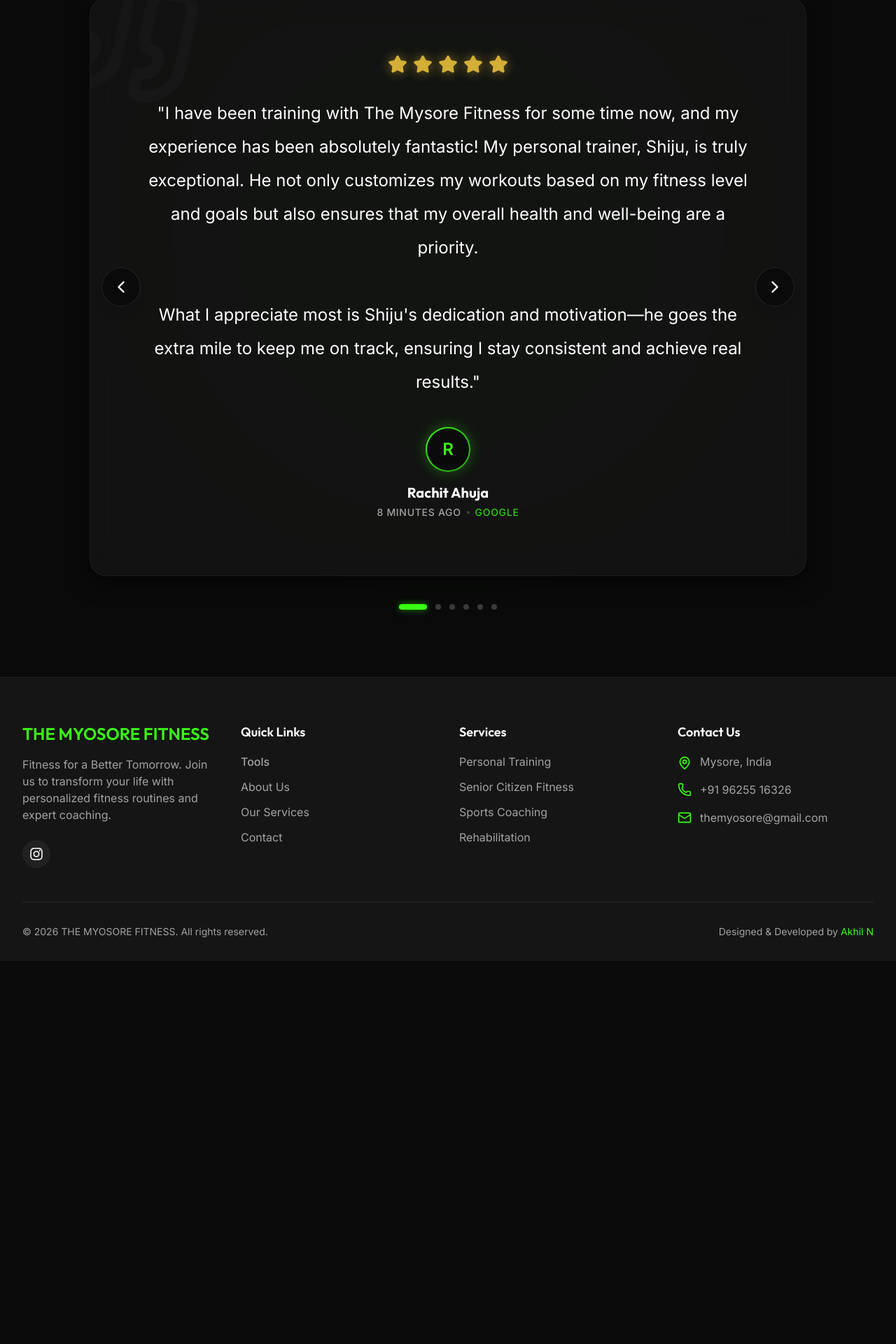
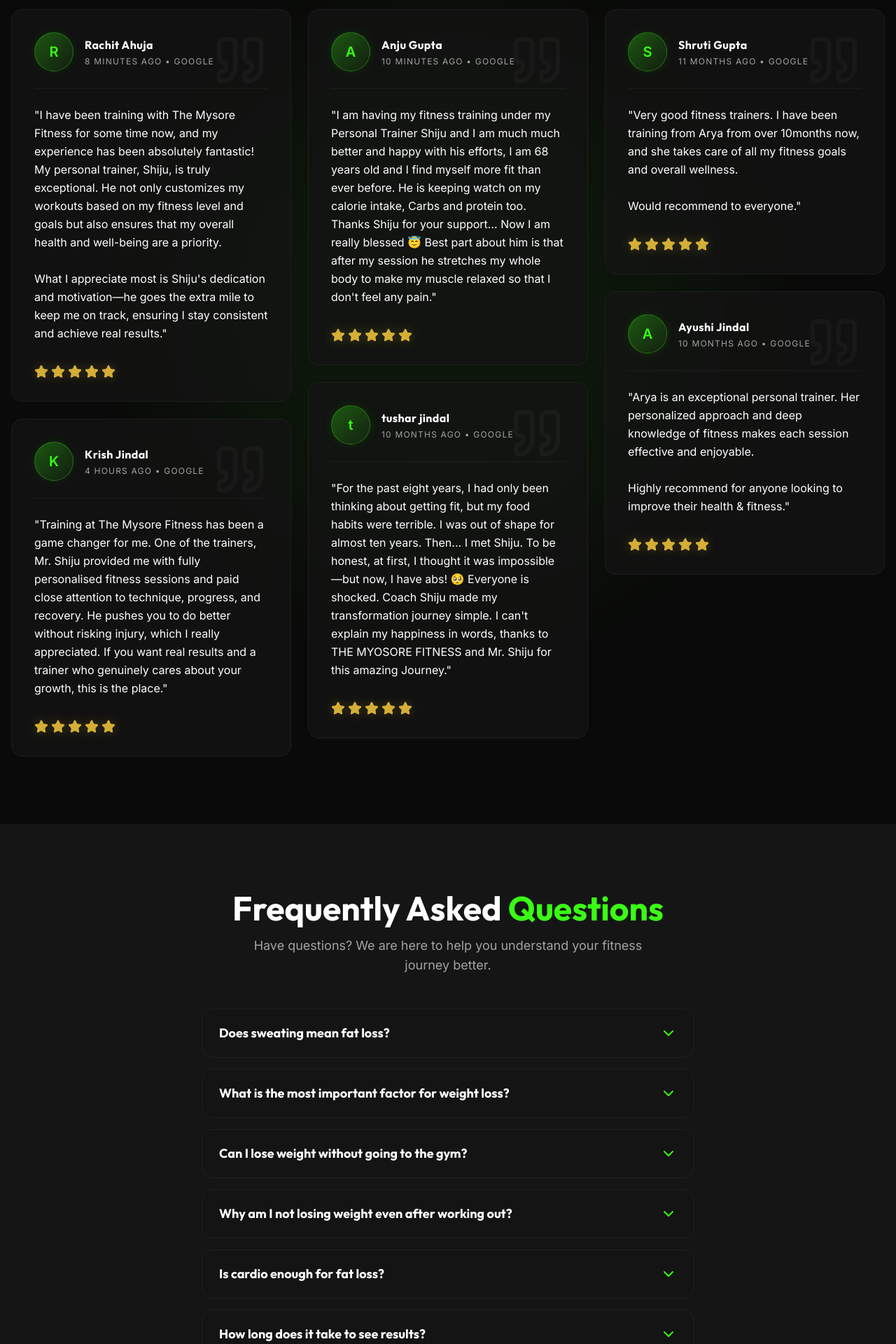
Before and after one commit to akhiln2003/THE_MYOSORE-Freelance, a React (Vite) app in the folder client/: page / in a window 1280 px wide. Shown: the part 2398-4318 px from the top of the page at 70% size. Before the commit the page ends 3771 px from the top, so only its background shows below. Built offline with nearby package versions, Linux system fonts and the light colour scheme.

Commit message:
feat(client): enhance UI and add scroll-to-top functionality
- add ScrollToTop component for improved navigation
- update App layout to integrate scroll behavior
- improve Footer and Testimonials components UI
- refine Home, Contact, and Tools pages styling and structure

```diff
--- a/client/src/App.jsx
+++ b/client/src/App.jsx
@@ -6,6 +6,7 @@ import { AnimatePresence } from 'framer-motion';
 import Navbar from './components/Navbar';
 import Footer from './components/Footer';
 import Loader from './components/Loader';
+import ScrollToTop from './components/ScrollToTop';
 
 // Pages
 import Home from './pages/Home';
@@ -27,6 +28,7 @@ function App() {
 
   return (
     <Router>
+      <ScrollToTop />
       <AnimatePresence mode="wait">
         {loading ? (
           <Loader key="loader" />
--- a/client/src/components/Footer.jsx
+++ b/client/src/components/Footer.jsx
@@ -50,10 +50,6 @@ const Footer = () => {
           <div>
             <h4 className="text-lg font-heading font-semibold mb-4 text-text-main">Contact Us</h4>
             <ul className="space-y-4">
-              <li className="flex items-start space-x-3 text-text-muted">
-                <MapPin size={20} className="text-primary shrink-0 mt-1" />
-                <span>Mysore, India</span>
-              </li>
               <li className="flex items-center space-x-3 text-text-muted">
                 <Phone size={20} className="text-primary shrink-0" />
                 <span>+91 96255 16326</span>
@@ -61,6 +57,10 @@ const Footer = () => {
               <li className="flex items-center space-x-3 text-text-muted">
                 <Mail size={20} className="text-primary shrink-0" />
                 <span>themyosore@gmail.com</span>
+              </li>
+              <li className="flex items-start space-x-3 text-text-muted">
+                <MapPin size={32} className="text-primary shrink-0 mt-1" />
+                <span>House no.H-32 kp-1 Jaypee greens wish Town sector -133 noida uttarpradesh</span>
               </li>
             </ul>
           </div>
--- /dev/null
+++ b/client/src/components/ScrollToTop.jsx
@@ -0,0 +1,14 @@
+import { useEffect } from 'react';
+import { useLocation } from 'react-router-dom';
+
+const ScrollToTop = () => {
+  const { pathname } = useLocation();
+
+  useEffect(() => {
+    window.scrollTo(0, 0);
+  }, [pathname]);
+
+  return null;
+};
+
+export default ScrollToTop;
--- a/client/src/components/Testimonials.jsx
+++ b/client/src/components/Testimonials.jsx
@@ -65,17 +65,7 @@ const Testimonials = () => {
               <Quote size={120} />
             </div>
 
-            <div className="flex space-x-1 mb-6 relative z-10">
-              {[...Array(review.rating)].map((_, i) => (
-                <Star key={i} className="text-accent fill-accent w-[18px] h-[18px] drop-shadow-[0_0_8px_rgba(212,175,55,0.6)]" />
-              ))}
-            </div>
-
-            <p className="text-text-main/90 text-[16px] font-light leading-relaxed mb-8 whitespace-pre-wrap relative z-10">
-              "{review.text}"
-            </p>
-
-            <div className="flex items-center space-x-4 pt-6 border-t border-white/5 relative z-10">
+            <div className="flex items-center space-x-4 mb-6 pb-6 border-b border-white/5 relative z-10">
               <div className="w-14 h-14 rounded-full bg-gradient-to-br from-primary to-primary-dark p-[2px] shadow-[0_0_15px_rgba(57,255,20,0.2)] group-hover:shadow-[0_0_25px_rgba(57,255,20,0.4)] transition-shadow duration-500">
                 <div className="w-full h-full bg-bg-dark rounded-full flex items-center justify-center text-primary font-bold text-xl">
                   {review.name.charAt(0)}
@@ -90,6 +80,16 @@ const Testimonials = () => {
                 </div>
               </div>
             </div>
+
+            <p className="text-text-main/90 text-[16px] font-light leading-relaxed mb-8 whitespace-pre-wrap relative z-10">
+              "{review.text}"
+            </p>
+
+            <div className="flex space-x-1 mt-auto relative z-10">
+              {[...Array(review.rating)].map((_, i) => (
+                <Star key={i} className="text-accent fill-accent w-[18px] h-[18px] drop-shadow-[0_0_8px_rgba(212,175,55,0.6)]" />
+              ))}
+            </div>
           </motion.div>
         ))}
       </div>
--- a/client/src/pages/Contact.jsx
+++ b/client/src/pages/Contact.jsx
@@ -92,7 +92,7 @@ const Contact = () => {
                   </div>
                   <div>
                     <h4 className="text-lg font-bold">Location</h4>
-                    <p className="text-text-muted mt-1">Myosore, Karnataka, India<br/>(Placeholder Address)</p>
+                    <p className="text-text-muted mt-1 leading-relaxed">House no.H-32 kp-1 Jaypee greens wish Town<br/>sector -133 noida uttarpradesh<br/>Pincode - 201304</p>
                   </div>
                 </li>
                 <li className="flex items-start space-x-4">
@@ -119,7 +119,7 @@ const Contact = () => {
             {/* Google Maps Integration */}
             <div className="glass-panel rounded-2xl overflow-hidden h-[300px]">
               <iframe
-                src="https://www.google.com/maps/embed?pb=!1m18!1m12!1m3!1d124738.45525501861!2d76.56564619478144!3d12.310625345714032!2m3!1f0!2f0!3f0!3m2!1i1024!2i768!4f13.1!3m3!1m2!1s0x3baf70381d572ef9%3A0x2b89ece8c0f8396d!2sMysuru%2C%20Karnataka!5e0!3m2!1sen!2sin!4v1700000000000!5m2!1sen!2sin"
+                src="https://maps.google.com/maps?q=House%20no.H-32%20kp-1%20Jaypee%20greens%20wish%20Town%20sector%20133%20noida%20uttarpradesh%20201304&t=&z=13&ie=UTF8&iwloc=&output=embed"
                 width="100%"
                 height="100%"
                 style={{ border: 0, filter: 'invert(90%) hue-rotate(180deg)' }}
--- a/client/src/pages/Home.jsx
+++ b/client/src/pages/Home.jsx
@@ -1,6 +1,6 @@
 import { motion, AnimatePresence } from 'framer-motion';
 import { useState, useEffect } from 'react';
-import { ChevronLeft, ChevronRight, Star, Quote, Dumbbell, HeartPulse, Trophy, Activity, ArrowRight } from 'lucide-react';
+import { ChevronLeft, ChevronRight, Star, Quote, Dumbbell, HeartPulse, Trophy, Activity, ArrowRight, ChevronDown } from 'lucide-react';
 import { Link } from 'react-router-dom';
 
 const reviews = [
@@ -49,23 +49,35 @@ const servicesList = [
   { id: 4, title: 'Rehabilitation', description: 'Guided recovery exercises to heal injuries safely and strengthen affected areas.', icon: <Activity className="w-8 h-8 text-primary" /> }
 ];
 
+const faqs = [
+  {
+    question: "Does sweating mean fat loss?",
+    answer: "No, sweating does not directly mean fat loss. Sweat is your body's way of cooling down. You may lose temporary water weight, but actual fat loss happens when you burn more calories than you consume over time."
+  },
+  {
+    question: "What is the most important factor for weight loss?",
+    answer: "The most important factor is a calorie deficit — burning more calories than you eat. Along with that, strength training, proper nutrition (especially protein), sleep, and consistency play a key role."
+  },
+  {
+    question: "Can I lose weight without going to the gym?",
+    answer: "Yes, weight loss is possible without the gym through proper diet control and physical activity like walking, running, or home workouts. However, strength training helps maintain muscle and improves overall body composition."
+  },
+  {
+    question: "Why am I not losing weight even after working out?",
+    answer: "Common reasons include:\n• Eating more calories than you think\n• Lack of consistency\n• Poor sleep\n• High stress levels\n• Not tracking progress properly\n\nWeight loss requires a combination of training, nutrition, and lifestyle balance."
+  },
+  {
+    question: "Is cardio enough for fat loss?",
+    answer: "Cardio helps burn calories, but it is not enough alone. Combining strength training + cardio + proper diet gives the best and sustainable results."
+  },
+  {
+    question: "How long does it take to see results?",
+    answer: "You may start noticing changes in 2–4 weeks, but visible and sustainable results usually take 8–12 weeks, depending on consistency, diet, and training intensity."
+  }
+];
+
 const Home = () => {
-  const [currentReview, setCurrentReview] = useState(0);
-
-  const nextReview = () => {
-    setCurrentReview((prev) => (prev === reviews.length - 1 ? 0 : prev + 1));
-  };
-
-  const prevReview = () => {
-    setCurrentReview((prev) => (prev === 0 ? reviews.length - 1 : prev - 1));
-  };
-
-  useEffect(() => {
-    const timer = setInterval(() => {
-      nextReview();
-    }, 6000);
-    return () => clearInterval(timer);
-  }, []);
+  const [openFaq, setOpenFaq] = useState(null);
 
   return (
     <motion.div
@@ -212,90 +224,108 @@ const Home = () => {
 
         <div className="max-w-screen-xl mx-auto px-4 relative z-10">
           <motion.div
-            className="text-center mb-16"
+            className="text-center mb-16 md:mb-20"
             initial={{ opacity: 0, y: 30 }}
             whileInView={{ opacity: 1, y: 0 }}
             viewport={{ once: true }}
             transition={{ duration: 0.6 }}
           >
-            <h2 className="text-4xl md:text-5xl font-heading font-bold mb-4">Real <span className="text-primary">Transformations</span></h2>
-            <p className="text-text-muted text-lg max-w-2xl mx-auto">Don't just take our word for it. Here's what our champions have to say about their fitness journey with Coach Shiju and Coach Arya.</p>
+            <h2 className="text-4xl md:text-5xl font-heading font-bold mb-4">Client <span className="text-primary">Stories</span></h2>
+            <p className="text-text-muted text-lg max-w-2xl mx-auto">Real people, actual results. See what our community has achieved with dedicated effort and expert guidance.</p>
           </motion.div>
 
-          <div className="relative max-w-5xl mx-auto">
-            <div className="rounded-3xl bg-bg-slate/80 backdrop-blur-xl border border-white/5 shadow-[0_8px_30px_rgb(0,0,0,0.6)] relative overflow-hidden">
-              {/* Subtle inner top glow */}
-              <div className="absolute inset-x-0 top-0 h-[1px] bg-gradient-to-r from-transparent via-white/10 to-transparent" />
-
-              <div className="absolute -top-10 -left-10 text-white/[0.02] rotate-12 pointer-events-none">
-                <Quote size={200} />
+          <div className="columns-1 md:columns-2 lg:columns-3 gap-6 space-y-6">
+            {reviews.map((review, idx) => (
+              <motion.div
+                key={idx}
+                className="break-inside-avoid glass-panel p-8 rounded-2xl border border-white/5 hover:border-primary/40 transition-all duration-500 relative group bg-white/[0.02]"
+                initial={{ opacity: 0, y: 20 }}
+                whileInView={{ opacity: 1, y: 0 }}
+                viewport={{ once: true }}
+                transition={{ duration: 0.5, delay: idx * 0.1 }}
+                whileHover={{ y: -5 }}
+              >
+                <div className="absolute top-8 right-8 text-white/[0.03] group-hover:text-primary/[0.08] transition-colors duration-500">
+                  <Quote size={80} />
                 </div>
 
-              <div className="p-8 md:p-20 min-h-[450px] flex items-center justify-center relative z-10">
-                <AnimatePresence mode="wait">
-                  <motion.div
-                    key={currentReview}
-                    initial={{ opacity: 0, scale: 0.95, filter: 'blur(5px)' }}
-                    animate={{ opacity: 1, scale: 1, filter: 'blur(0px)' }}
-                    exit={{ opacity: 0, scale: 1.05, filter: 'blur(5px)' }}
-                    transition={{ duration: 0.4 }}
-                    className="text-center w-full"
-                  >
-                    <div className="flex justify-center mb-8">
-                      {[...Array(reviews[currentReview].rating)].map((_, i) => (
-                         <Star key={i} className="text-accent fill-accent w-7 h-7 mx-1 drop-shadow-[0_0_8px_rgba(212,175,55,0.6)]" />
+                <div className="flex items-center gap-4 mb-6 pb-6 border-b border-white/5 relative z-10">
+                  <div className="w-14 h-14 rounded-full bg-gradient-to-br from-primary/30 to-primary/5 flex items-center justify-center text-primary font-bold text-xl border border-primary/30 shadow-[0_0_15px_rgba(57,255,20,0.1)]">
+                    {review.name.charAt(0)}
+                  </div>
+                  <div>
+                    <h4 className="text-white font-bold font-heading text-base tracking-wide">{review.name}</h4>
+                    <p className="text-xs text-text-muted mt-1 uppercase tracking-widest">{review.time} • Google</p>
+                  </div>
+                </div>
+
+                <p className="text-text-main font-light leading-relaxed mb-8 whitespace-pre-wrap text-[16px] relative z-10">
+                  "{review.text}"
+                </p>
+
+                <div className="flex relative z-10 mt-auto">
+                  {[...Array(review.rating)].map((_, i) => (
+                    <Star key={i} className="text-accent fill-accent w-5 h-5 mr-1 drop-shadow-[0_0_8px_rgba(212,175,55,0.3)]" />
                   ))}
                 </div>
-                    <p className="text-xl md:text-2xl font-light text-text-main mb-10 leading-relaxed md:leading-loose whitespace-pre-wrap">
-                      "{reviews[currentReview].text}"
-                    </p>
-                    <div className="mt-8 flex flex-col items-center justify-center space-y-4">
-                      <div className="w-16 h-16 rounded-full bg-gradient-to-br from-primary to-primary-dark p-[2px] shadow-[0_0_20px_rgba(57,255,20,0.3)]">
-                        <div className="w-full h-full bg-bg-dark rounded-full flex items-center justify-center text-primary font-bold text-2xl">
-                          {reviews[currentReview].name.charAt(0)}
+              </motion.div>
+            ))}
           </div>
         </div>
-                      <div>
-                        <h4 className="text-xl font-bold font-heading text-white">{reviews[currentReview].name}</h4>
-                        <div className="text-sm text-text-muted mt-1 uppercase tracking-wider font-medium flex items-center justify-center gap-2">
-                          <span>{reviews[currentReview].time}</span>
-                          <span className="w-1 h-1 rounded-full bg-white/20"></span>
-                          <span className="text-primary/80">Google</span>
-                        </div>
-                      </div>
+      </section>
+
+      {/* FAQ Section */}
+      <section className="py-24 bg-bg-slate relative">
+        <div className="max-w-screen-md mx-auto px-4 md:px-8">
+          <motion.div
+            initial={{ opacity: 0, y: 20 }}
+            whileInView={{ opacity: 1, y: 0 }}
+            viewport={{ once: true }}
+            transition={{ duration: 0.5 }}
+            className="text-center mb-12"
+          >
+            <h2 className="text-4xl md:text-5xl font-heading font-bold mb-4">Frequently Asked <span className="text-primary">Questions</span></h2>
+            <p className="text-text-muted text-lg max-w-xl mx-auto">Have questions? We are here to help you understand your fitness journey better.</p>
+          </motion.div>
+
+          <div className="space-y-4">
+            {faqs.map((faq, index) => (
+              <motion.div
+                key={index}
+                initial={{ opacity: 0, y: 15 }}
+                whileInView={{ opacity: 1, y: 0 }}
+                viewport={{ once: true }}
+                transition={{ duration: 0.4, delay: index * 0.1 }}
+                className="glass-panel border border-white/5 rounded-2xl overflow-hidden"
+              >
+                <button
+                  onClick={() => setOpenFaq(openFaq === index ? null : index)}
+                  className="w-full text-left px-6 py-5 flex items-center justify-between focus:outline-none group"
+                >
+                  <span className="text-lg font-bold font-heading text-text-main group-hover:text-primary transition-colors pr-4">
+                    {faq.question}
+                  </span>
+                  <ChevronDown
+                    className={`text-primary shrink-0 transition-transform duration-300 ${openFaq === index ? 'rotate-180' : ''}`}
+                    size={24}
+                  />
+                </button>
+                <AnimatePresence>
+                  {openFaq === index && (
+                    <motion.div
+                      initial={{ height: 0, opacity: 0 }}
+                      animate={{ height: "auto", opacity: 1 }}
+                      exit={{ height: 0, opacity: 0 }}
+                      transition={{ duration: 0.3, ease: "easeInOut" }}
+                    >
+                      <div className="px-6 pb-6 text-text-muted leading-relaxed border-t border-white/5 pt-4 whitespace-pre-wrap">
+                        {faq.answer}
                       </div>
                     </motion.div>
+                  )}
                 </AnimatePresence>
-              </div>
-
-              {/* Slider Controls */}
-              <button
-                onClick={prevReview}
-                className="absolute left-4 top-1/2 -translate-y-1/2 w-12 h-12 md:w-14 md:h-14 rounded-full bg-black/40 border border-white/10 backdrop-blur-md flex items-center justify-center text-text-main hover:bg-primary hover:text-bg-dark hover:scale-110 transition-all z-20 shadow-lg"
-                aria-label="Previous review"
-              >
-                <ChevronLeft size={28} />
-              </button>
-              <button
-                onClick={nextReview}
-                className="absolute right-4 top-1/2 -translate-y-1/2 w-12 h-12 md:w-14 md:h-14 rounded-full bg-black/40 border border-white/10 backdrop-blur-md flex items-center justify-center text-text-main hover:bg-primary hover:text-bg-dark hover:scale-110 transition-all z-20 shadow-lg"
-                aria-label="Next review"
-              >
-                <ChevronRight size={28} />
-              </button>
-            </div>
-
-            {/* Progress Dots */}
-            <div className="flex justify-center mt-10 space-x-3">
-              {reviews.map((_, idx) => (
-                <button
-                  key={idx}
-                  onClick={() => setCurrentReview(idx)}
-                  className={`h-2 rounded-full transition-all duration-500 ease-out ${idx === currentReview ? 'bg-primary w-10 shadow-[0_0_10px_rgba(57,255,20,0.5)]' : 'bg-white/20 w-2 hover:bg-white/40'}`}
-                  aria-label={`Go to review ${idx + 1}`}
-                />
+              </motion.div>
             ))}
-            </div>
           </div>
         </div>
       </section>
```
Also changed, not shown: client/src/pages/Tools.jsx (+29 -10 lines). Lines whose indentation alone changed are shown as unchanged.
